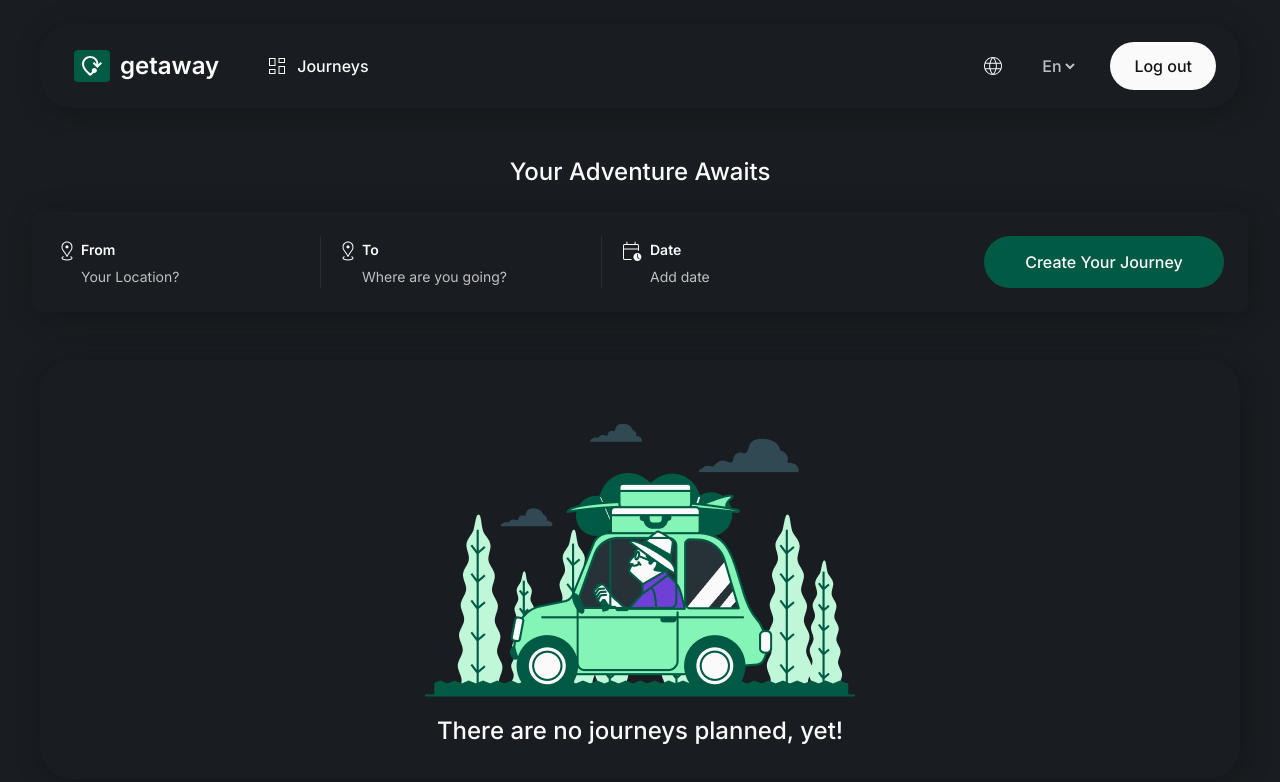
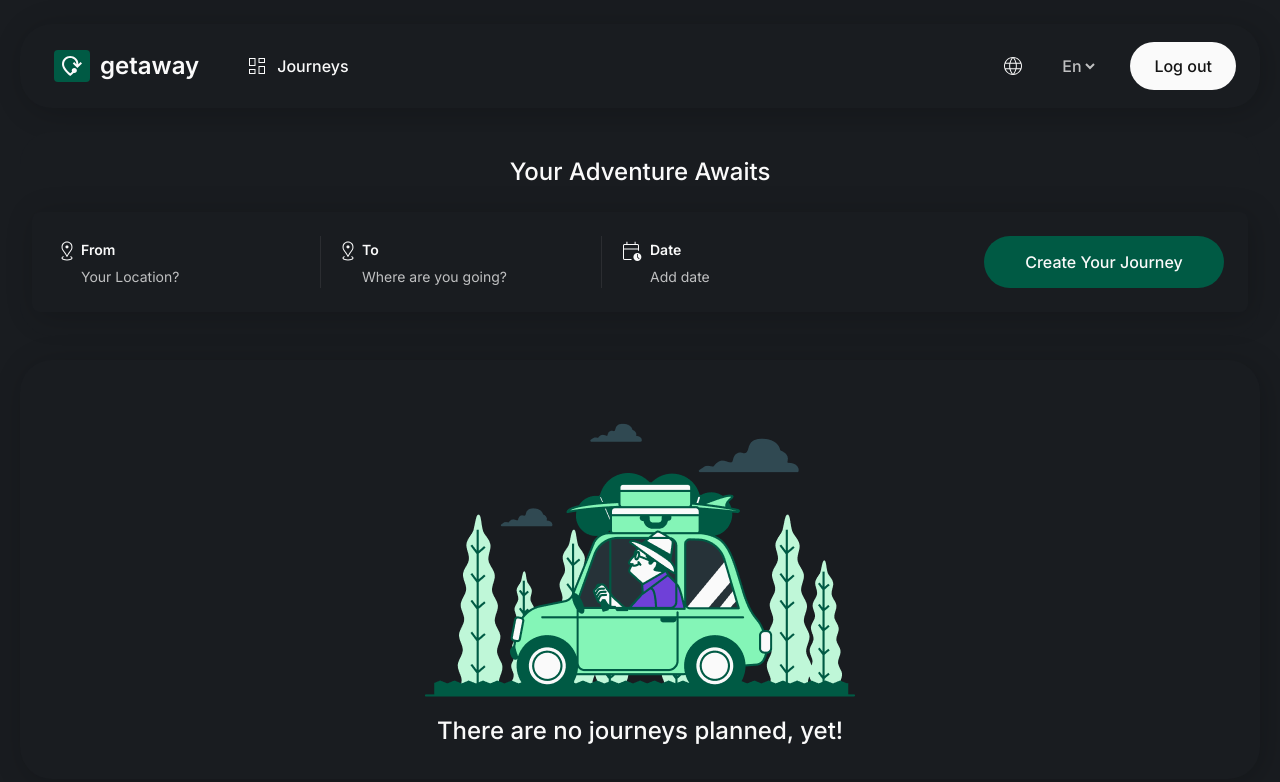
Before and after one commit to dzvinka123/travel_app_microservices, a React (Vite) app: page /create-new-user-trip in a window 1280 px wide. Shown: the top 782 px of the page. Built offline with nearby package versions, Linux system fonts and the light colour scheme.

Commit message:
Fixed styles

```diff
--- a/src/pages/CreateNewUserTrip.css
+++ b/src/pages/CreateNewUserTrip.css
@@ -3,8 +3,6 @@
     flex-direction: column;
     gap: 24px;
     margin-top: 24px;
-    margin-left: calc((100vw - 1240px) / 2);
-    margin-right: calc((100vw - 1240px) / 2);
 
 }
 
```
